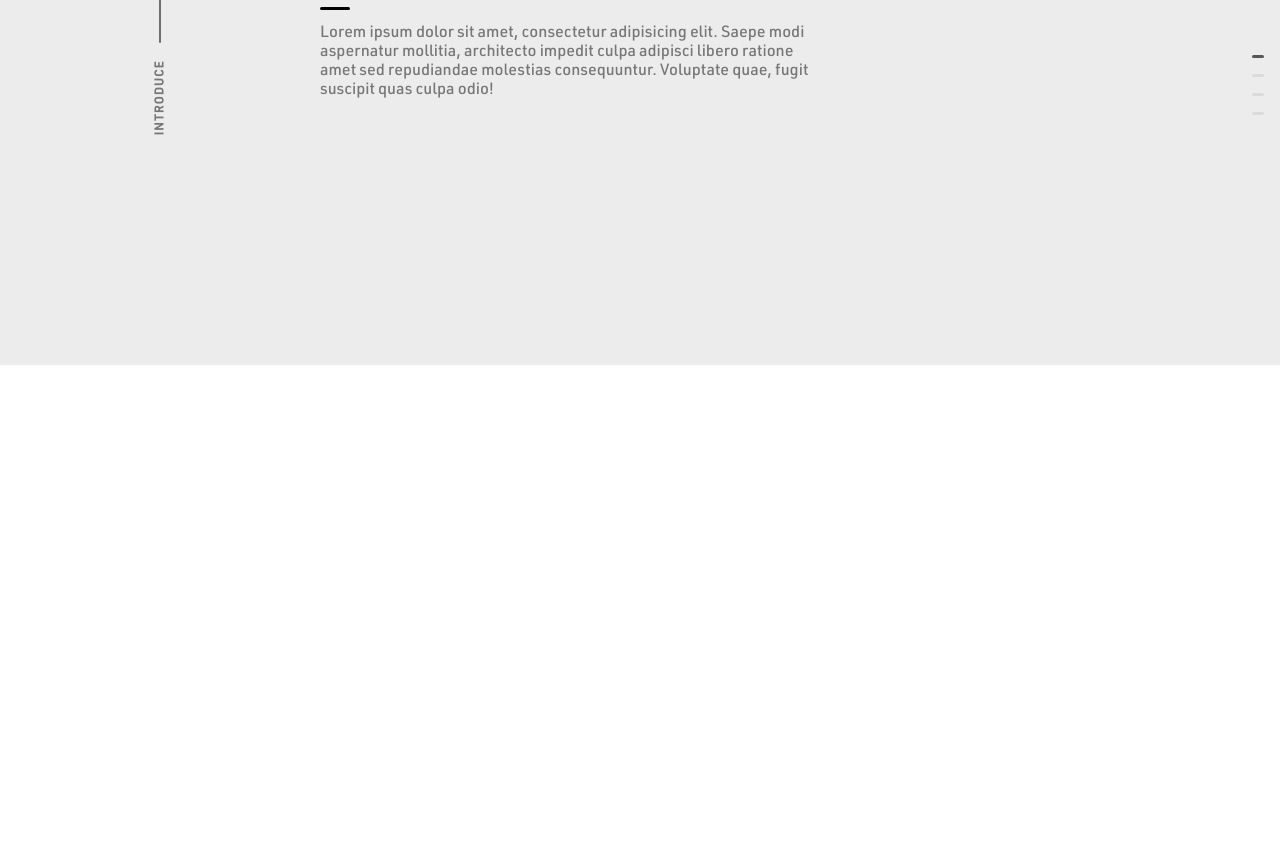
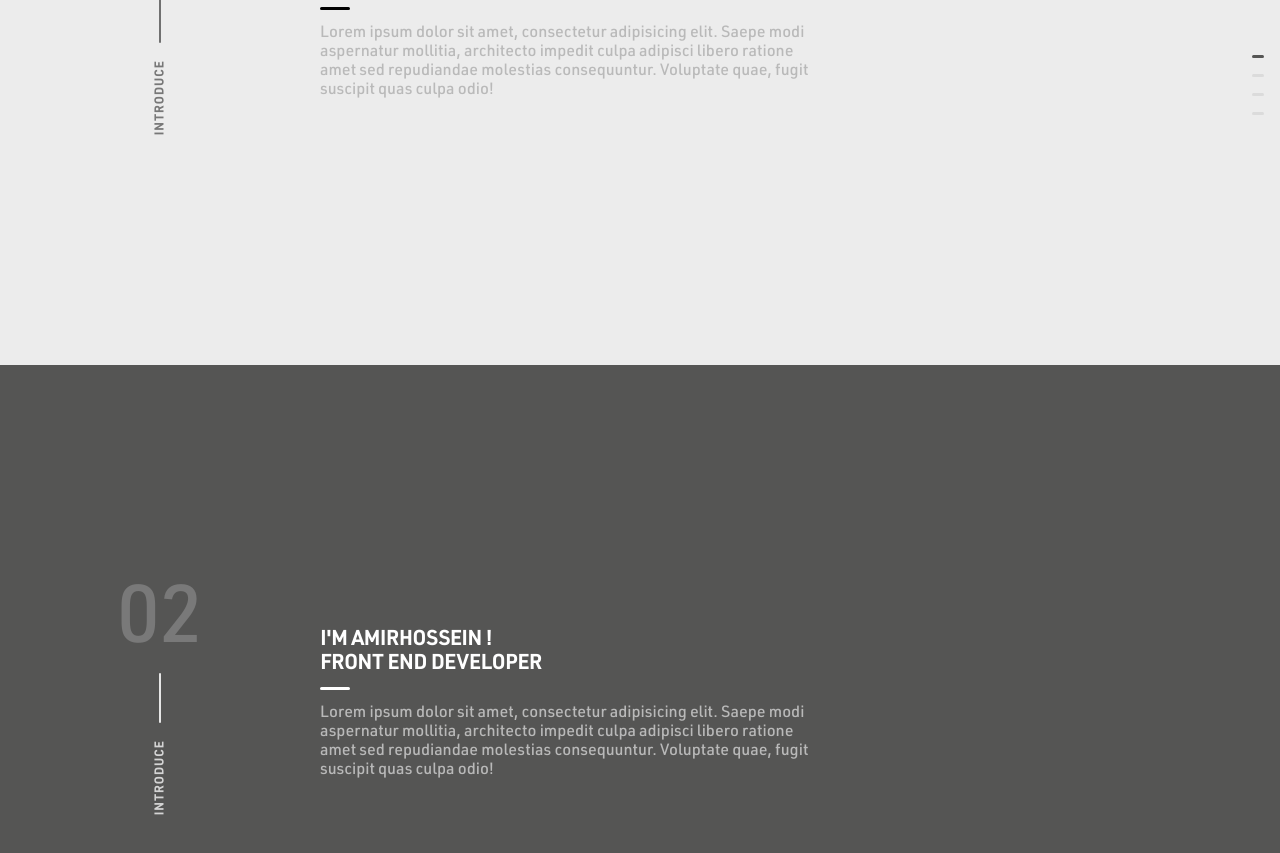
Before and after one commit to Whh-32/whh-32.github.io, a plain HTML site: page index.html in a window 1280 px wide. Shown: the part 315-1168 px from the top of the page. Before the commit the page ends 800 px from the top, so only its background shows below. Drawn offline with Linux system fonts and the light colour scheme.

Commit message:
Complete custom scrollbar

```diff
--- a/css/style.css
+++ b/css/style.css
@@ -1,5 +1,5 @@
 :root {
-    --darkColor: #585856;
+    --darkColor: #555554;
     --darkInDark: #797979;
     --lightColor: #ececec;
     --lightInLight: #dbdbdb;
@@ -24,6 +24,8 @@ header {
     height: 70px;
     position: fixed;
     z-index: 1000;
+    top: 0px;
+    transition: all 500ms;
 }
 
 .header {
@@ -80,6 +82,7 @@ header {
 }
 
 /********************************** main ****************************/
+/**************************** light parts ***********************/
 
 .main {
     width: 100%;
@@ -162,7 +165,42 @@ header {
     width: 500px;
 }
 
+/********************************** dark parts ******************************/
+
+.dark {
+    background-color: var(--darkColor);
+}
+
+.dark >.leftParts > .pageNumber > span {
+    color: var(--darkInDark);
+}
+
+.dark > .leftParts > .yLine > span {
+    background-color: rgb(230, 230, 230);
+}
+
+.dark > .leftParts > .text  {
+    color: rgb(212, 212, 212);
+}
+
+.dark > .rightParts > .title > span {
+    color: rgb(255, 255, 255);
+}
+
+.dark > .rightParts > .xLine {
+    background-color: rgb(255, 255, 255);
+}
+
+.rightParts > .description {
+    color: rgb(185, 185, 185);
+    font-size: 16px;
+    width: 500px;
+}
 /******************************* custom scroll bar *****************************/
+
+html {
+    scroll-behavior: smooth;
+  }
 
 .customScroll {
     position: fixed;
--- a/index.html
+++ b/index.html
@@ -64,6 +64,34 @@
             </div>
         </section>
 
+        <section class="parts dark">
+            <div class="leftParts">
+                <div class="pageNumber">
+                    <span>02</span>
+                </div>
+                <div class="yLine">
+                    <span></span>
+                </div>
+                <div class="text">
+                    <span>INTRODUCE</span>
+                </div>
+            </div>
+            <div class="rightParts">
+                <div class="title">
+                    <span>I'M AMIRHOSSEIN !<br>FRONT END DEVELOPER</span>
+                </div>
+                <div class="xLine">
+                </div>
+                <div class="description">
+                    <span>
+                        Lorem ipsum dolor sit amet, consectetur adipisicing elit. Saepe modi aspernatur mollitia,
+                        architecto impedit culpa adipisci libero ratione amet sed repudiandae molestias consequuntur.
+                        Voluptate quae, fugit suscipit quas culpa odio!
+                    </span>
+                </div>
+            </div>
+        </section>
+
     </div>
 
 
--- a/js/script.js
+++ b/js/script.js
@@ -0,0 +1,21 @@
+let nav = document.querySelector("header");
+let customScroll = document.querySelectorAll(".customScroll > ul > li");
+let parts = document.querySelectorAll(".parts");
+
+window.addEventListener("scroll", checkScroll);
+let scroll = 0;
+function checkScroll() {
+    newScroll = this.scrollY
+    if (newScroll > scroll) {
+        nav.style.top = "-70px"
+    } else {
+        nav.style.top = "0px"
+    }
+    scroll = newScroll
+}
+
+for (let i = 0; i < customScroll.length; i++) {
+    customScroll[i].addEventListener("click", () => {
+        window.scrollTo(0, parts[i].offsetTop)
+    })
+}
```
